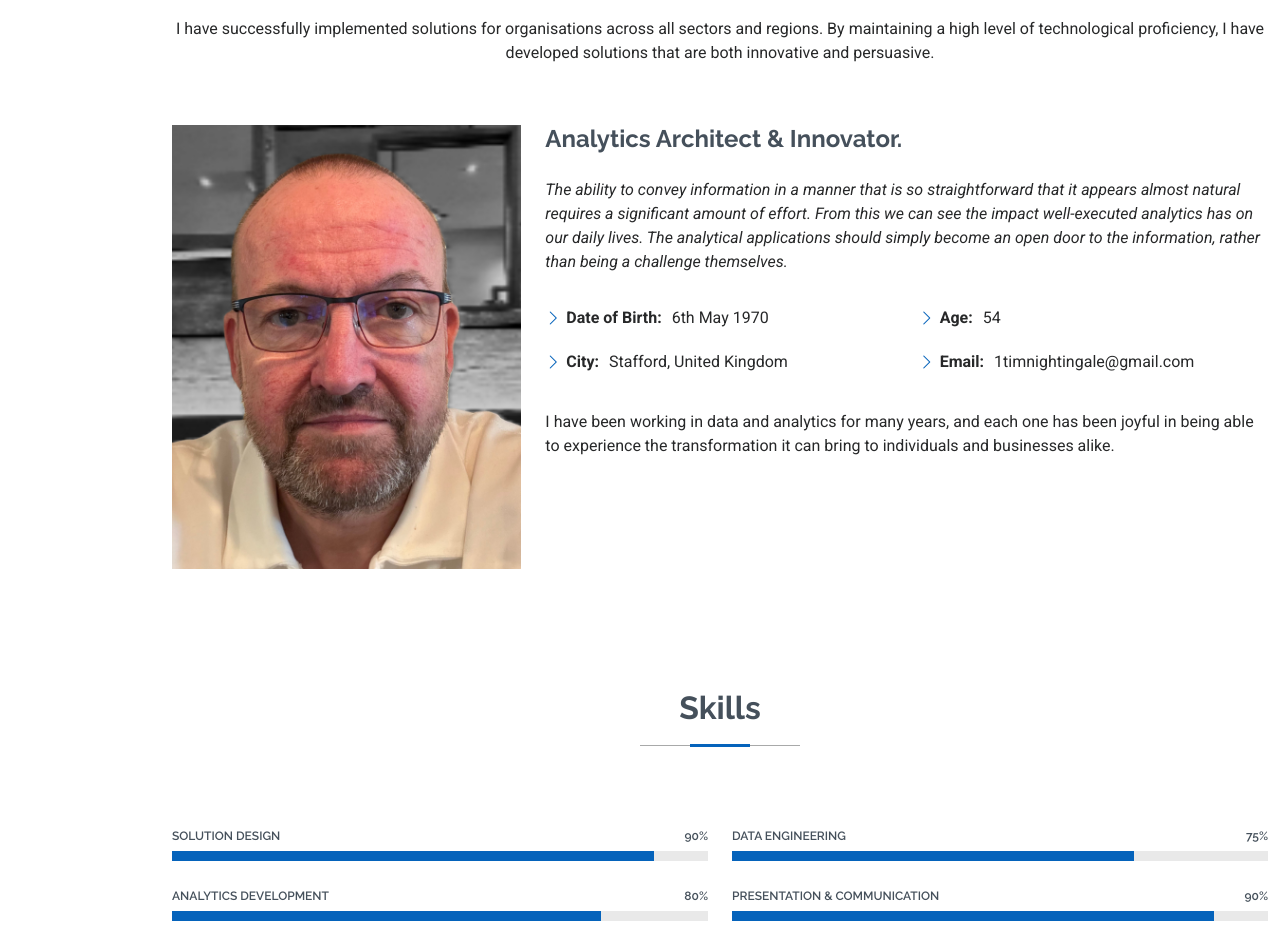
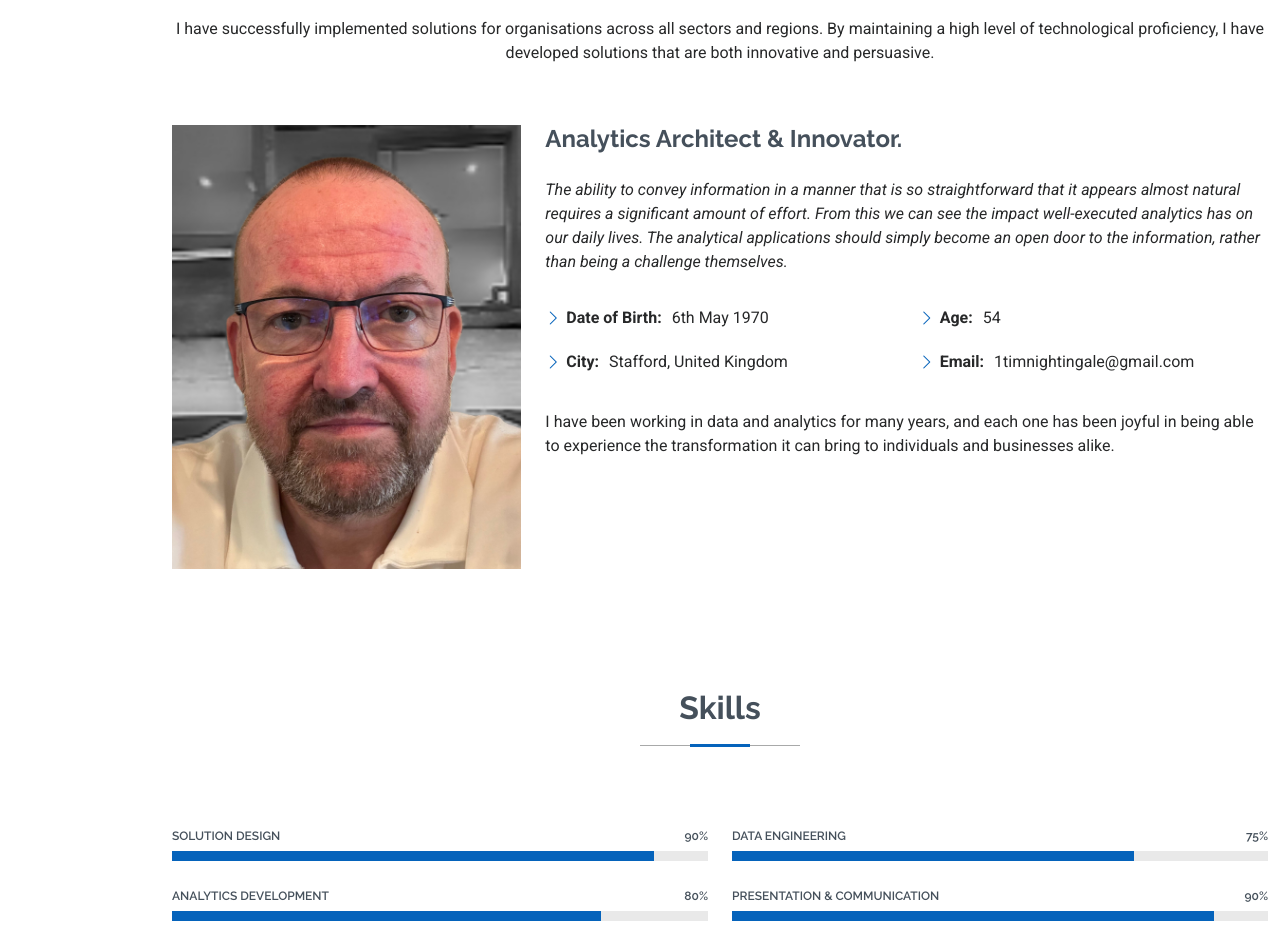
Before and after one commit to 1timnightingale/1timnightingale.github.io, a plain HTML site: page index.html in a window 1280 px wide. Shown: the part 921-1846 px from the top of the page. Drawn offline with Linux system fonts and the light colour scheme.

Commit message:
updated headshot

```diff
--- a/index.html
+++ b/index.html
@@ -103,7 +103,7 @@
         <div class="row gy-4 justify-content-center">
           <div class="col-lg-4">
             <!-- <img src="assets/img/profile-img.jpg" class="img-fluid" alt=""> -->
-            <img src="assets/img/Tim-Headshot.jpg" class="img-fluid" alt="Heaadshot of Tim Nightingale">
+            <img src="assets/img/Tim-Headshot2.jpg" class="img-fluid" alt="Heaadshot of Tim Nightingale">
           </div>
           <div class="col-lg-8 content">
             <h2>Analytics Architect &amp; Innovator.</h2>
```
Also changed, not shown: assets/img/Tim-Headshot2.jpg (added).
